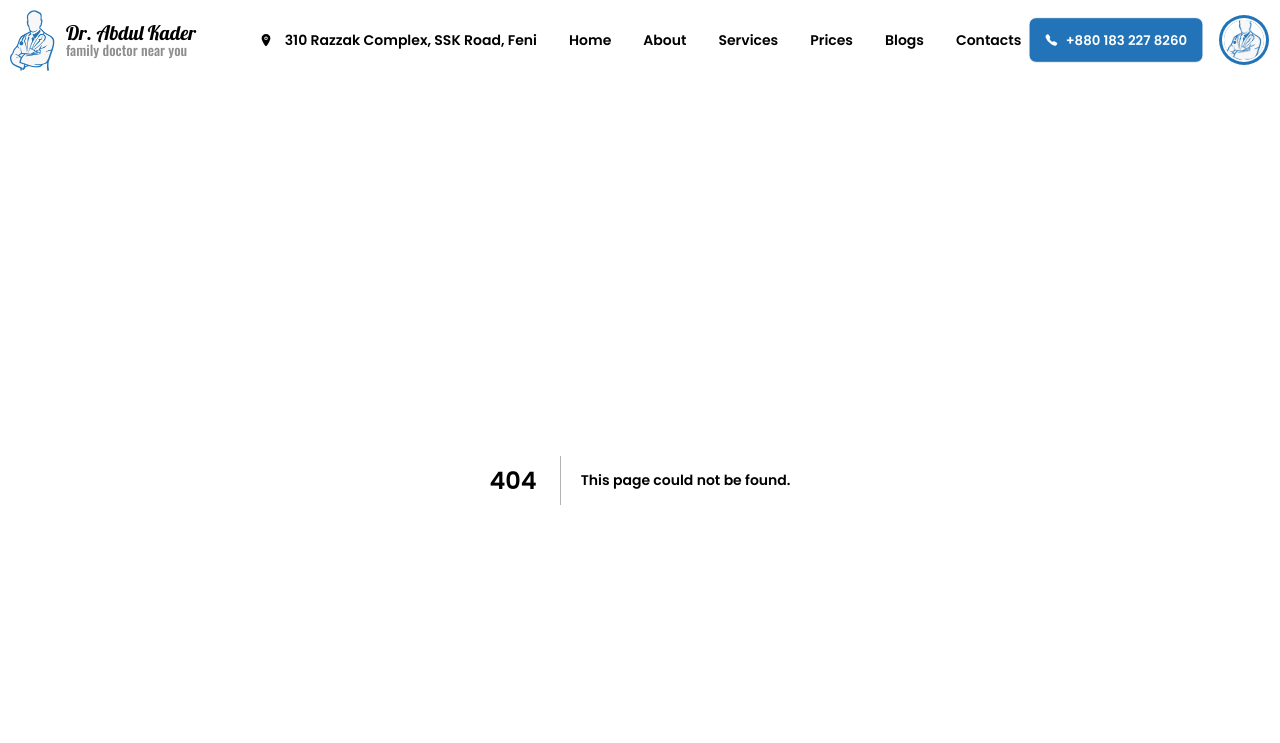
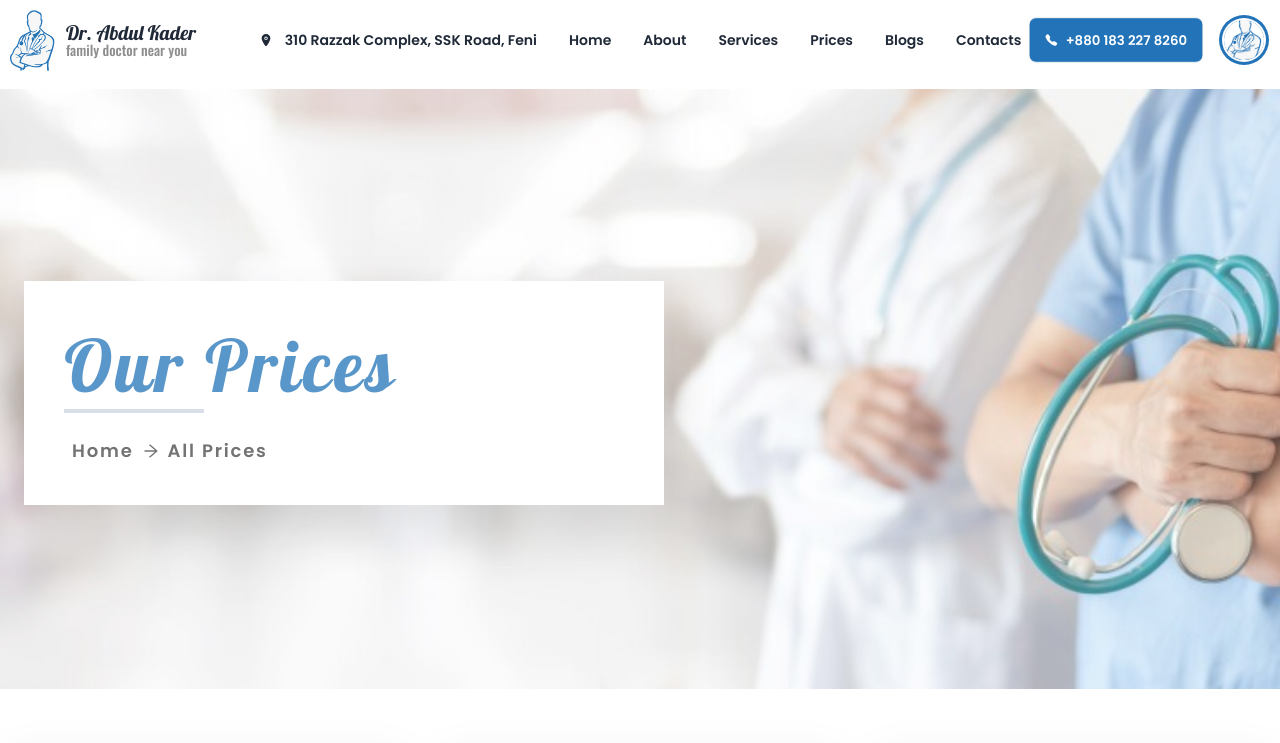
Before and after one commit to muhammad-jiku/jikmunn-doctor-abdul-kader, a Next.js app: page /prices in a window 1280 px wide. Before the commit this address had no page. Shown: the top 743 px of the page. Built offline with nearby package versions, Linux system fonts and the light colour scheme.

Commit message:
prices page

```diff
--- /dev/null
+++ b/app/prices/page.jsx
@@ -0,0 +1,15 @@
+import React from 'react';
+import { PricesSection } from '@/components';
+
+export const metadata = {
+  title: 'Our Prices - Dr. Abdul Kader',
+  description: 'Generated by create next app',
+};
+
+export default function Page() {
+  return (
+    <>
+      <PricesSection />
+    </>
+  );
+}
--- a/components/index.js
+++ b/components/index.js
@@ -5,3 +5,4 @@ export { default as CustomPriceCard } from './Shared/CustomPriceCard';
 export { default as HomeSection } from './Home/HomeSection';
 export { default as ServicesSection } from './Services/ServicesSection';
 export { default as Service } from './Services/Service';
+export { default as PricesSection } from './Prices/PricesSection';
```
